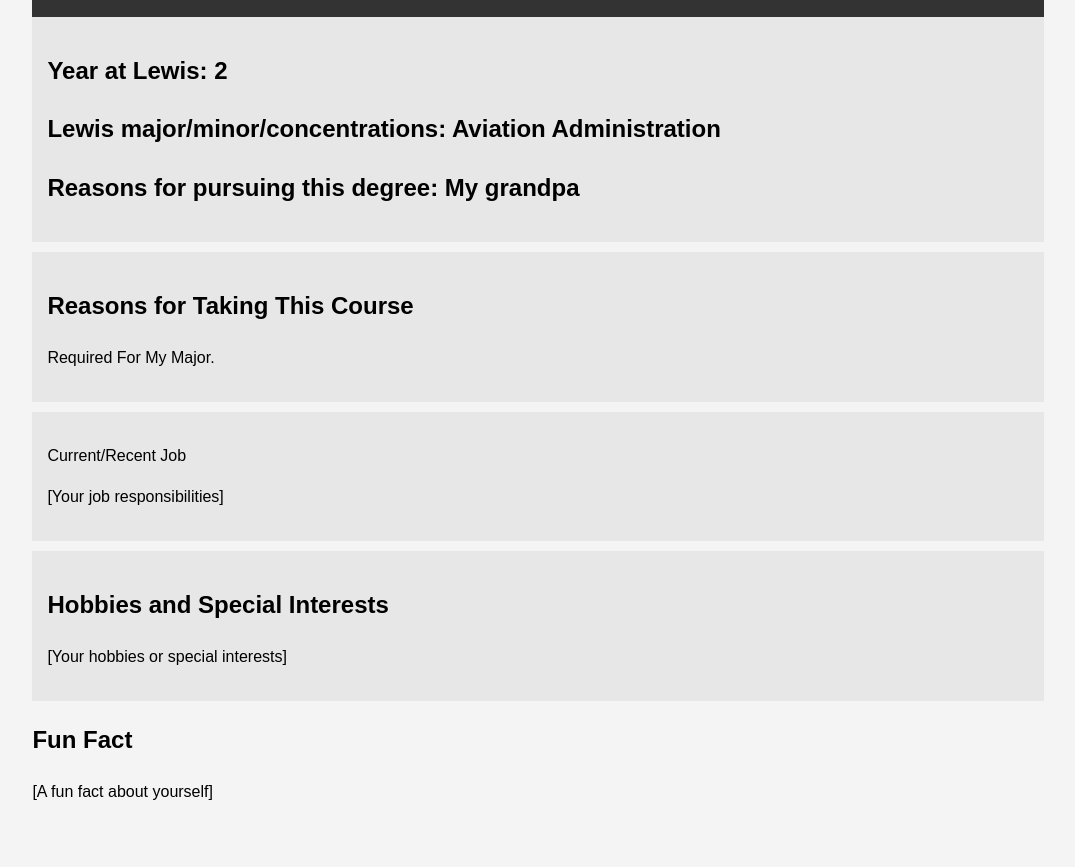
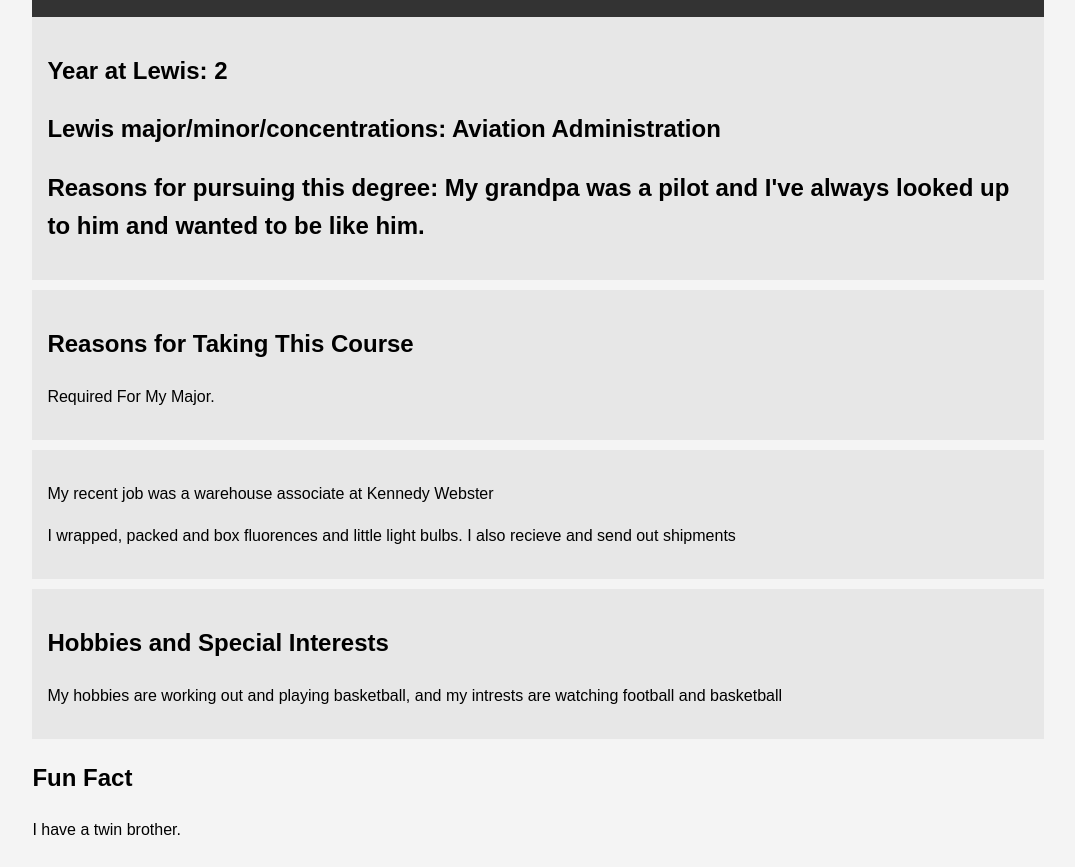
Before and after one commit to za1nahmed/me, a plain HTML site: page index.html in a window 1280 px wide. Shown: the part 82-949 px from the top of the page, without its empty margins (102-1177 px from the left). Before the commit the page ends 911 px from the top, so only its background shows below. Drawn offline with Linux system fonts and the light colour scheme.

Commit message:
Final changes

```diff
--- a/index.html
+++ b/index.html
@@ -37,7 +37,7 @@
         <section class="lewis">
 			<h2>Year at Lewis: 2</h2>
 			<h2>Lewis major/minor/concentrations: Aviation Administration</h2>
-			<h2>Reasons for pursuing this degree: My grandpa</h2>
+			<h2>Reasons for pursuing this degree: My grandpa was a pilot and I've always looked up to him and wanted to be like him.</h2>
         </section>
 
 		<section class="course">
@@ -46,18 +46,18 @@
         </section>
 
 		<section class="job">
-            <p>Current/Recent Job</p>
-			<p>[Your job responsibilities]</p>
+            <p>My recent job was a warehouse associate at Kennedy Webster</p>
+			<p>I wrapped, packed and box fluorences and little light bulbs. I also recieve and send out shipments</p>
         </section>
 
         <section class="hobbies">
             <h2>Hobbies and Special Interests</h2>
-            <p>[Your hobbies or special interests]</p>
+            <p>My hobbies are working out and playing basketball, and my intrests are watching football and basketball</p>
         </section>
 
         <section class="fun-fact">
             <h2>Fun Fact</h2>
-            <p>[A fun fact about yourself]</p>
+            <p>I have a twin brother.</p>
         </section>
     </div>
 </body>
```
